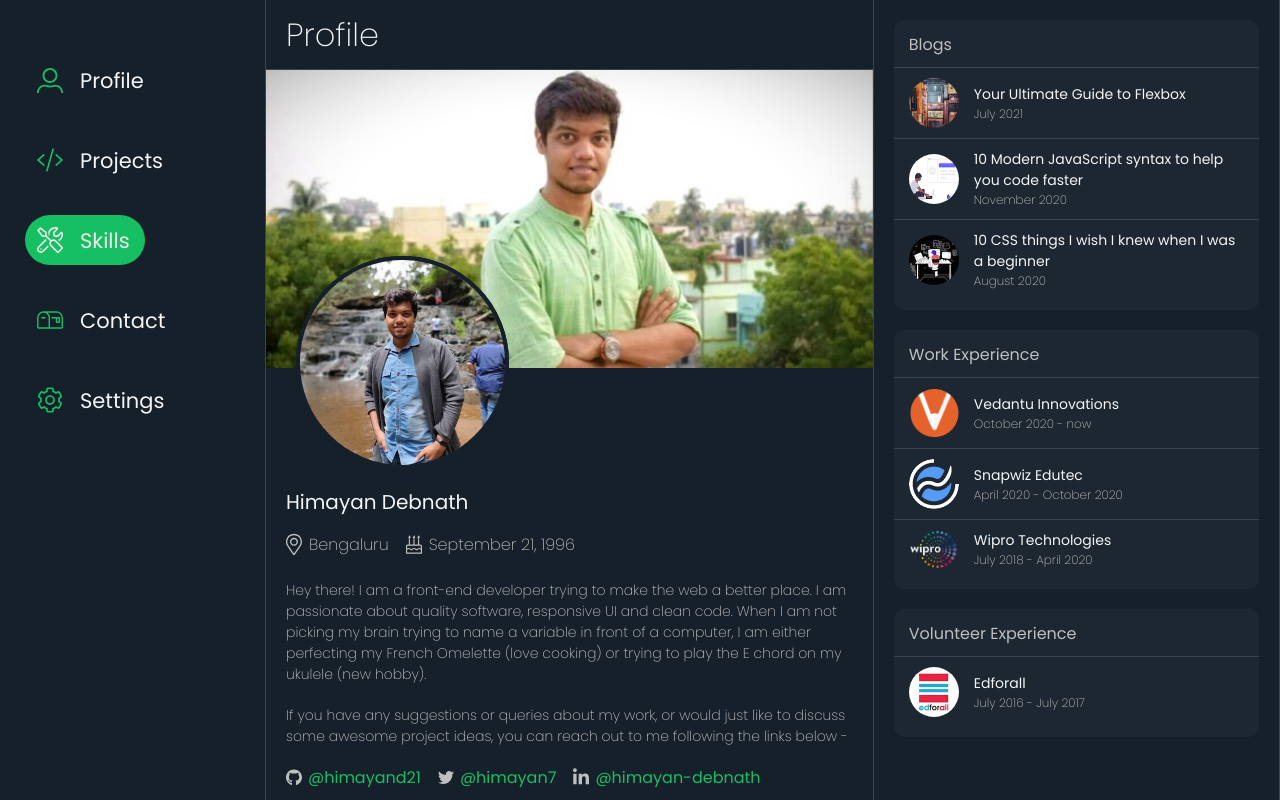
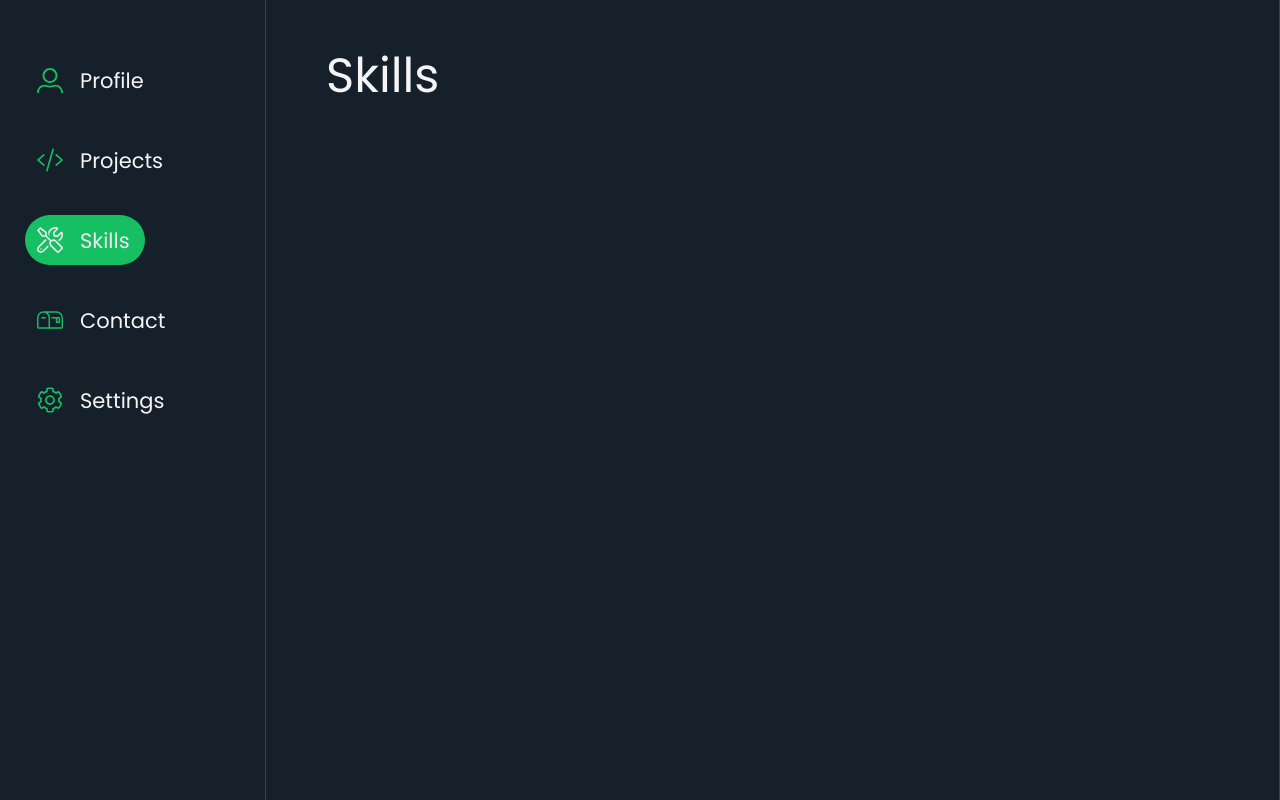
Before and after one commit to himayand21/portfolio-v2, a React (Create React App) app: page /skills in a window 1280 px wide. Shown: the top 800 px of the page. Built offline with nearby package versions, Linux system fonts and the light colour scheme.

Commit message:
feat(ui): introduce skills route

```diff
--- a/src/App.tsx
+++ b/src/App.tsx
@@ -10,6 +10,7 @@ import {
 import Profile from './containers/profile';
 import Settings from './containers/settings';
 import Navigator from './containers/navigator';
+import Skills from './containers/skills';
 import {
   Screen,
   Left,
@@ -51,6 +52,9 @@ const App = (): ReactElement => {
                 setAmbience={setAmbience}
               />
             </Route>
+            <Route path={ROUTES.SKILLS}>
+              <Skills />
+            </Route>
             <Route path="*">
               <Profile
                 ambience={ambience}
--- /dev/null
+++ b/src/containers/skills/index.tsx
@@ -0,0 +1,16 @@
+import { ReactElement } from 'react';
+
+import { Article } from '../../styles';
+import {
+  Title,
+} from '../settings/styles';
+
+const Skills = (): ReactElement => (
+  <Article>
+    <Title>
+      Skills
+    </Title>
+  </Article>
+);
+
+export default Skills;
```
